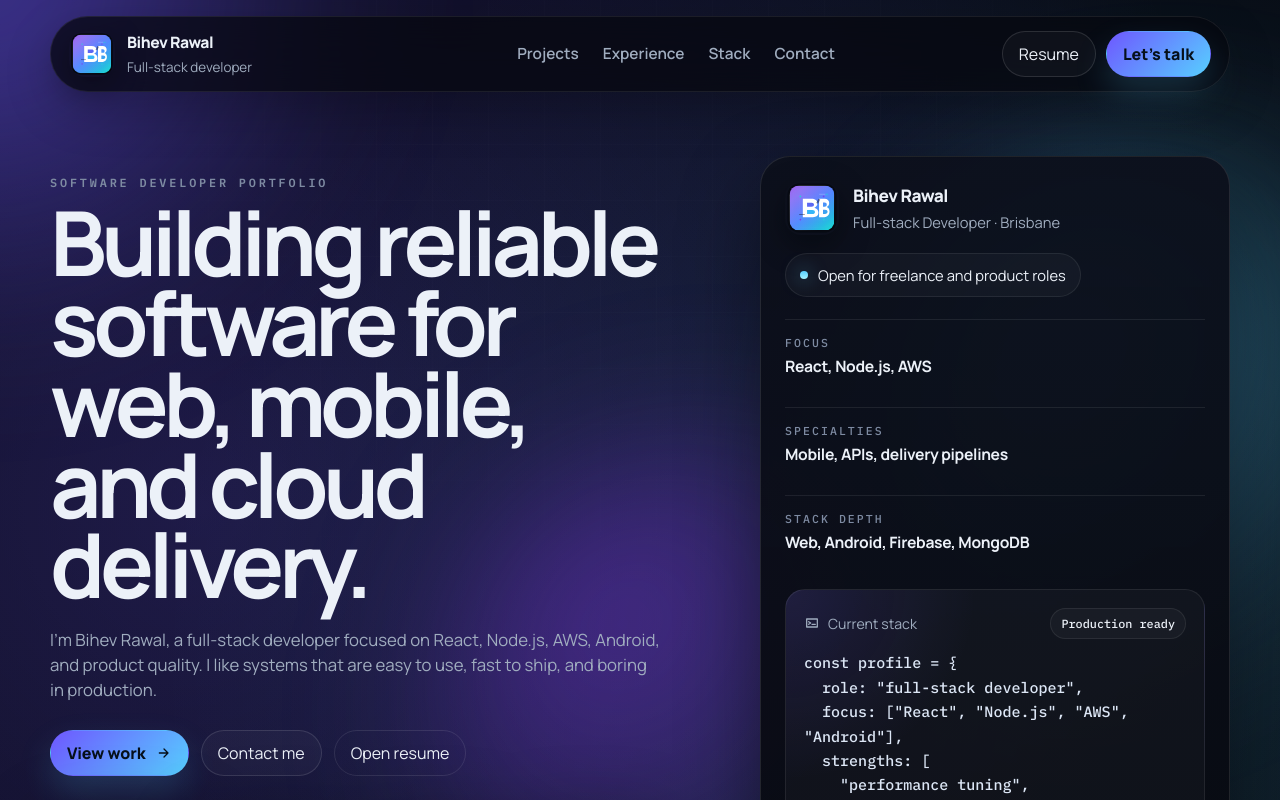
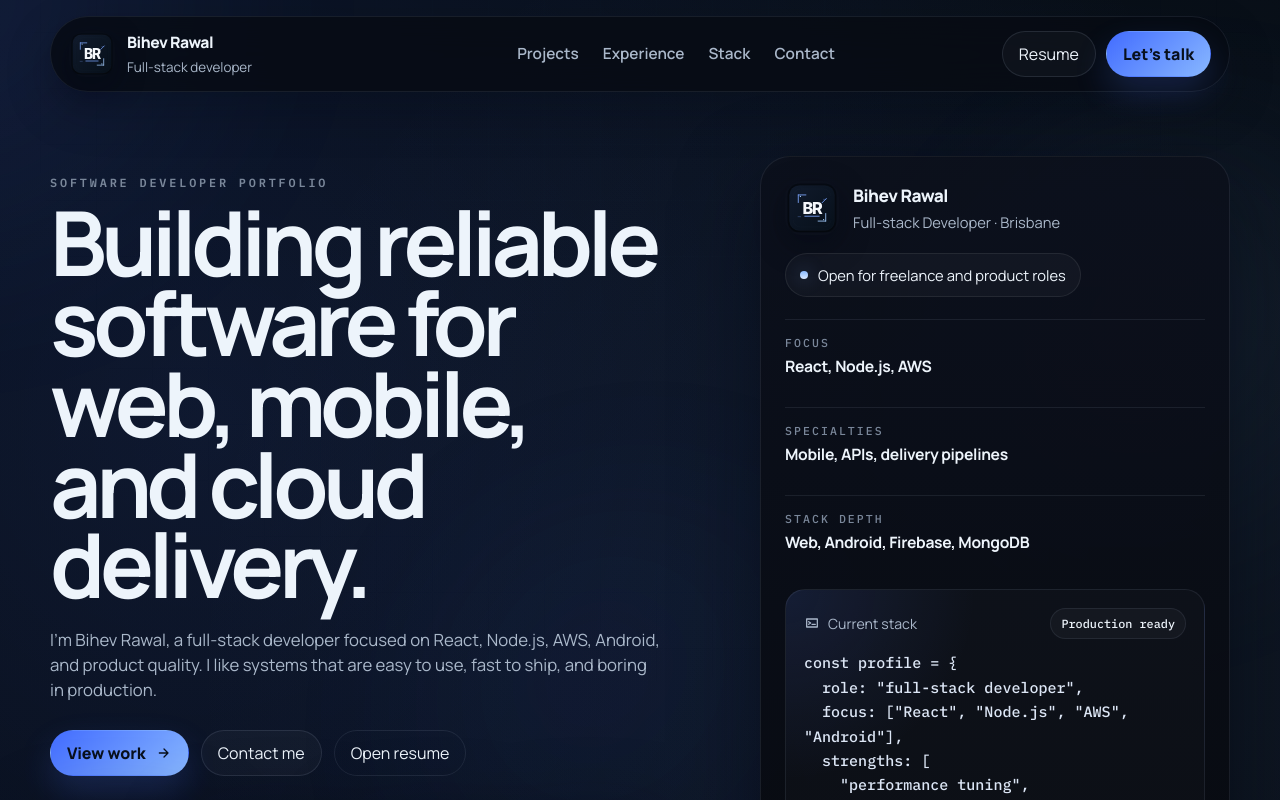
Before and after one commit to BihevRawal/bihev-portfolio-client, a React (Vite) app: page / in a window 1280 px wide. Shown: the top 800 px of the page. Built offline with nearby package versions, Linux system fonts and the light colour scheme; the HTML template or start-up script is replaced by a standard one.

Commit message:
Refine palette and logo

```diff
--- a/index.html
+++ b/index.html
@@ -4,7 +4,7 @@
     <meta charset="UTF-8" />
     <link rel="icon" type="image/svg+xml" href="/logo.svg" />
     <meta name="viewport" content="width=device-width, initial-scale=1.0" />
-    <meta name="theme-color" content="#05070c" />
+    <meta name="theme-color" content="#050910" />
     <title>Bihev Rawal | Software Developer</title>
   </head>
   <body>
--- a/src/index.css
+++ b/src/index.css
@@ -2,19 +2,19 @@
 
 :root {
   color-scheme: dark;
-  --bg: #05070c;
-  --bg-soft: #090d16;
-  --surface: rgba(12, 16, 28, 0.94);
-  --surface-strong: rgba(10, 14, 24, 0.98);
-  --border: rgba(255, 255, 255, 0.1);
-  --border-strong: rgba(255, 255, 255, 0.18);
-  --text: #ecf1f8;
-  --muted: #a0adbf;
-  --muted-strong: #7e8ba2;
-  --accent: #6e57ff;
-  --accent-2: #57cfff;
-  --accent-3: #8e36ff;
-  --shadow: 0 28px 80px rgba(0, 0, 0, 0.44);
+  --bg: #050910;
+  --bg-soft: #0a1320;
+  --surface: rgba(11, 18, 30, 0.94);
+  --surface-strong: rgba(8, 14, 24, 0.98);
+  --border: rgba(148, 163, 184, 0.12);
+  --border-strong: rgba(148, 163, 184, 0.2);
+  --text: #edf4fb;
+  --muted: #aab8ca;
+  --muted-strong: #7a879a;
+  --accent: #4f77ff;
+  --accent-2: #89baff;
+  --accent-3: #2e4fb8;
+  --shadow: 0 28px 80px rgba(2, 8, 20, 0.5);
   --page-width: 1180px;
   --radius-xl: 30px;
   --radius-lg: 20px;
@@ -41,10 +41,10 @@ body {
   color: var(--text);
   font-family: "Manrope", "Segoe UI", sans-serif;
   background:
-    radial-gradient(circle at 16% 12%, rgba(110, 87, 255, 0.24), transparent 28%),
-    radial-gradient(circle at 82% 16%, rgba(87, 207, 255, 0.16), transparent 24%),
-    radial-gradient(circle at 52% 82%, rgba(142, 54, 255, 0.14), transparent 28%),
-    linear-gradient(180deg, #060810 0%, #05070c 52%, #060812 100%);
+    radial-gradient(circle at 16% 10%, rgba(79, 119, 255, 0.12), transparent 26%),
+    radial-gradient(circle at 84% 16%, rgba(137, 186, 255, 0.08), transparent 24%),
+    radial-gradient(circle at 50% 82%, rgba(79, 119, 255, 0.07), transparent 30%),
+    linear-gradient(180deg, #060c14 0%, #050910 50%, #07111c 100%);
   line-height: 1.5;
   -webkit-font-smoothing: antialiased;
   text-rendering: optimizeLegibility;
@@ -90,41 +90,40 @@ pre {
   position: absolute;
   inset: -10%;
   background-image:
-    linear-gradient(rgba(255, 255, 255, 0.042) 1px, transparent 1px),
-    linear-gradient(90deg, rgba(255, 255, 255, 0.042) 1px, transparent 1px);
+    linear-gradient(rgba(161, 178, 200, 0.05) 1px, transparent 1px),
+    linear-gradient(90deg, rgba(161, 178, 200, 0.05) 1px, transparent 1px);
   background-size: 56px 56px;
-  mask-image: radial-gradient(circle at 50% 16%, black 20%, transparent 72%);
-  opacity: 0.32;
+  mask-image: radial-gradient(circle at 50% 16%, black 18%, transparent 74%);
+  opacity: 0.22;
 }
 
 .orb {
   position: absolute;
-  width: 46vmax;
-  height: 46vmax;
+  width: 42vmax;
+  height: 42vmax;
   border-radius: 999px;
-  filter: blur(70px);
-  opacity: 0.68;
-  mix-blend-mode: screen;
+  filter: blur(88px);
+  opacity: 0.28;
 }
 
 .orb-a {
-  top: -16vmax;
-  left: -16vmax;
-  background: radial-gradient(circle at 30% 30%, rgba(110, 87, 255, 0.8), transparent 62%);
+  top: -14vmax;
+  left: -18vmax;
+  background: radial-gradient(circle at 30% 30%, rgba(79, 119, 255, 0.48), transparent 64%);
   animation: driftA 18s ease-in-out infinite;
 }
 
 .orb-b {
-  top: 12vmax;
-  right: -16vmax;
-  background: radial-gradient(circle at 30% 30%, rgba(87, 207, 255, 0.72), transparent 62%);
+  top: 10vmax;
+  right: -18vmax;
+  background: radial-gradient(circle at 30% 30%, rgba(137, 186, 255, 0.34), transparent 64%);
   animation: driftB 22s ease-in-out infinite;
 }
 
 .orb-c {
   bottom: -18vmax;
-  left: 34%;
-  background: radial-gradient(circle at 30% 30%, rgba(142, 54, 255, 0.6), transparent 62%);
+  left: 32%;
+  background: radial-gradient(circle at 30% 30%, rgba(46, 79, 184, 0.28), transparent 64%);
   animation: driftC 24s ease-in-out infinite;
 }
 
@@ -169,11 +168,11 @@ pre {
   width: min(var(--page-width), calc(100vw - 28px));
   margin: 16px auto 0;
   padding: 14px 18px;
-  border: 1px solid rgba(255, 255, 255, 0.08);
+  border: 1px solid rgba(148, 163, 184, 0.12);
   border-radius: 999px;
-  background: rgba(6, 8, 14, 0.72);
+  background: rgba(7, 11, 18, 0.78);
   backdrop-filter: blur(18px);
-  box-shadow: 0 18px 48px rgba(0, 0, 0, 0.22);
+  box-shadow: 0 18px 48px rgba(2, 8, 20, 0.24);
 }
 
 .brand {
@@ -189,7 +188,7 @@ pre {
 .footer-mark {
   border-radius: 16px;
   object-fit: cover;
-  box-shadow: 0 10px 30px rgba(0, 0, 0, 0.38);
+  box-shadow: 0 10px 30px rgba(2, 8, 20, 0.42);
 }
 
 .brand-mark {
@@ -386,8 +385,8 @@ pre {
   width: 8px;
   height: 8px;
   border-radius: 999px;
-  background: linear-gradient(180deg, var(--accent-2), #a3f2ff);
-  box-shadow: 0 0 18px rgba(87, 207, 255, 0.6);
+  background: linear-gradient(180deg, var(--accent-2), #d9e9ff);
+  box-shadow: 0 0 18px rgba(137, 186, 255, 0.42);
 }
 
 .profile-grid {
@@ -401,7 +400,7 @@ pre {
   display: grid;
   gap: 4px;
   padding: 14px 0;
-  border-top: 1px solid rgba(255, 255, 255, 0.08);
+  border-top: 1px solid rgba(148, 163, 184, 0.12);
 }
 
 .profile-grid span,
@@ -426,10 +425,10 @@ pre {
   margin-top: 20px;
   padding: 18px;
   border-radius: var(--radius-lg);
-  border: 1px solid rgba(255, 255, 255, 0.08);
+  border: 1px solid rgba(148, 163, 184, 0.12);
   background:
-    radial-gradient(circle at top left, rgba(110, 87, 255, 0.14), transparent 36%),
-    rgba(255, 255, 255, 0.03);
+    radial-gradient(circle at top left, rgba(79, 119, 255, 0.12), transparent 36%),
+    rgba(255, 255, 255, 0.02);
 }
 
 .code-window-top {
@@ -462,7 +461,7 @@ pre {
 .code-chip {
   padding: 6px 10px;
   border-radius: 999px;
-  border: 1px solid rgba(255, 255, 255, 0.08);
+  border: 1px solid rgba(148, 163, 184, 0.12);
   background: rgba(255, 255, 255, 0.03);
   color: var(--text);
   font-family: "IBM Plex Mono", ui-monospace, monospace;
@@ -555,7 +554,7 @@ pre {
   display: inline-flex;
   align-items: center;
   padding: 8px 11px;
-  border: 1px solid rgba(255, 255, 255, 0.08);
+  border: 1px solid rgba(148, 163, 184, 0.12);
   border-radius: 999px;
   background: rgba(255, 255, 255, 0.04);
   color: var(--text);
@@ -673,21 +672,21 @@ pre {
 
 .primary-button {
   border: 1px solid transparent;
-  background: linear-gradient(135deg, var(--accent) 0%, var(--accent-2) 100%);
-  color: #06101b;
+  background: linear-gradient(135deg, #426cff 0%, #88b7ff 100%);
+  color: #08101d;
   font-weight: 800;
-  box-shadow: 0 16px 34px rgba(87, 207, 255, 0.18);
+  box-shadow: 0 16px 34px rgba(79, 119, 255, 0.2);
 }
 
 .secondary-button {
-  border: 1px solid rgba(255, 255, 255, 0.12);
+  border: 1px solid rgba(148, 163, 184, 0.16);
   background: rgba(255, 255, 255, 0.03);
   color: var(--text);
   cursor: pointer;
 }
 
 .ghost-button {
-  border: 1px solid rgba(255, 255, 255, 0.1);
+  border: 1px solid rgba(148, 163, 184, 0.14);
   background: transparent;
   color: var(--text);
   cursor: pointer;
@@ -701,12 +700,12 @@ pre {
 
 .secondary-button:hover,
 .ghost-button:hover {
-  border-color: rgba(255, 255, 255, 0.22);
-  background: rgba(255, 255, 255, 0.06);
+  border-color: rgba(148, 163, 184, 0.26);
+  background: rgba(255, 255, 255, 0.05);
 }
 
 .primary-button:hover {
-  box-shadow: 0 20px 40px rgba(87, 207, 255, 0.24);
+  box-shadow: 0 20px 40px rgba(79, 119, 255, 0.24);
 }
 
 .site-footer {
@@ -745,7 +744,7 @@ pre {
   display: grid;
   place-items: center;
   padding: 20px;
-  background: rgba(2, 4, 9, 0.72);
+  background: rgba(2, 6, 12, 0.74);
   backdrop-filter: blur(18px);
 }
 
@@ -754,9 +753,9 @@ pre {
   width: min(920px, 100%);
   height: min(88vh, 1020px);
   border-radius: 24px;
-  border: 1px solid rgba(255, 255, 255, 0.12);
-  background: #0b0f19;
-  box-shadow: 0 26px 70px rgba(0, 0, 0, 0.45);
+  border: 1px solid rgba(148, 163, 184, 0.14);
+  background: #0b111b;
+  box-shadow: 0 26px 70px rgba(2, 8, 20, 0.46);
   overflow: hidden;
 }
 
@@ -768,7 +767,7 @@ pre {
   min-height: 40px;
   padding: 0 14px;
   border-radius: 999px;
-  border: 1px solid rgba(255, 255, 255, 0.12);
+  border: 1px solid rgba(148, 163, 184, 0.14);
   background: rgba(255, 255, 255, 0.05);
   color: var(--text);
   cursor: pointer;
@@ -778,7 +777,7 @@ pre {
   width: 100%;
   height: 100%;
   border: 0;
-  background: #0b0f19;
+  background: #0b111b;
 }
 
 @media (max-width: 1120px) {
```
Also changed, not shown: public/logo.svg.
